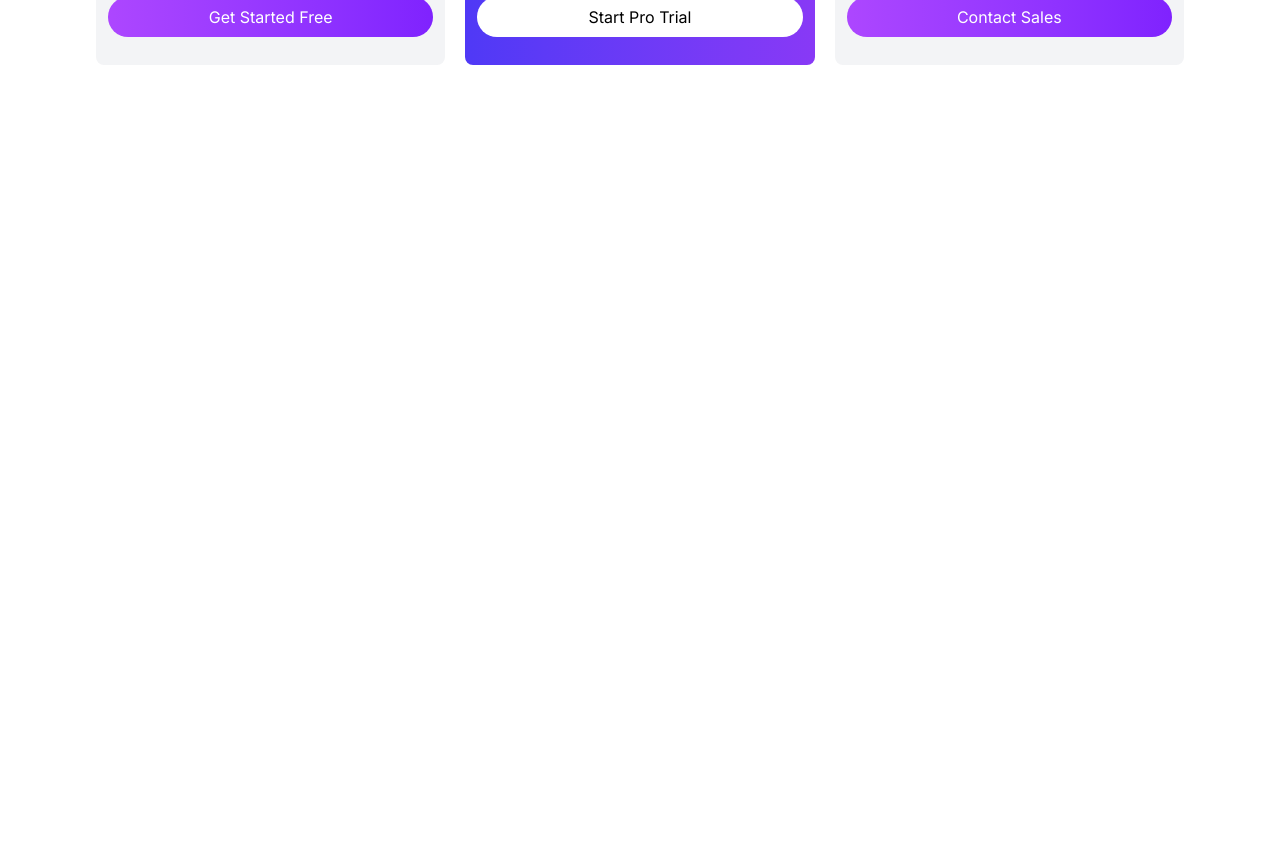
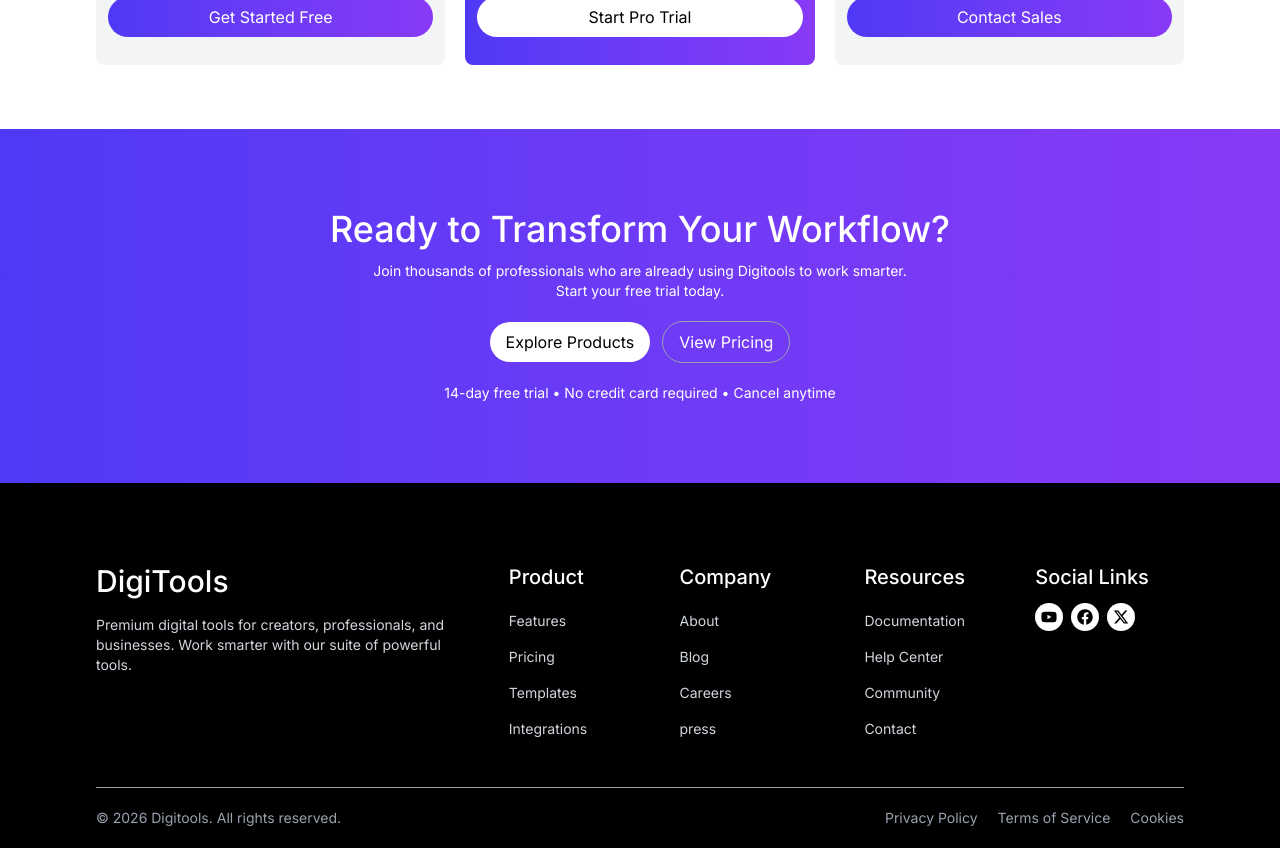
Before and after one commit to Ranadev25/assignment-6, a React (Vite) app: page / in a window 1280 px wide. Shown: the part 3280-4128 px from the top of the page. Before the commit the page ends 3409 px from the top, so only its background shows below. Built offline with nearby package versions, Linux system fonts and the light colour scheme.

Commit message:
complete initial project setup

```diff
--- a/src/App.jsx
+++ b/src/App.jsx
@@ -7,6 +7,8 @@ import BannerBottom from './components/banner/BannerBottom'
 import ProductsTools from './components/productTools/ProductsTools'
 import Steps3 from './components/getStarted/Steps3';
 import Pricing from './components/transparentPricing/Pricing';
+import Workflow from './components/workflow/Workflow';
+import Footer from './components/footer/Footer';
 
 const App = () => {
   const [products, setProducts] = useState([])
@@ -29,7 +31,9 @@ const App = () => {
       <BannerBottom />
       <ProductsTools products={products} setCount={setCount} count={count} setNewProducts={setNewProducts} newProducts={newProducts} />
       <Steps3 />
-      <Pricing/>
+      <Pricing />
+      <Workflow />
+      <Footer/>
     </main>
   )
 }
--- /dev/null
+++ b/src/components/footer/Footer.jsx
@@ -0,0 +1,99 @@
+import React from "react";
+import { FaYoutube, FaFacebook } from "react-icons/fa";
+import { FaXTwitter } from "react-icons/fa6";
+const Footer = () => {
+  return (
+    <div className="bg-black text-white pt-20 max-md:px-3">
+      <div className="md:w-[90%] lg:w-[85%] mx-auto ">
+        <div className="pb-10 grid sm:grid-cols-2 lg:grid-cols-3 gap-3">
+          <div>
+            <h1 className="text-3xl font-medium">DigiTools</h1>
+            <p className="mt-4 text-sm text-gray-300">
+              Premium digital tools for creators, professionals, and businesses.
+              Work smarter with our suite of powerful tools.
+            </p>
+          </div>
+          <div className="flex justify-around">
+            <div>
+              <h2 className="text-xl font-medium">Product</h2>
+              <ul className="text-sm text-gray-300 leading-9 mt-3">
+                <li>
+                  <a className="hover:underline" href="">Features</a>
+                </li>
+                <li>
+                  <a className="hover:underline" href="">Pricing</a>
+                </li>
+                <li>
+                  <a className="hover:underline" href="">Templates</a>
+                </li>
+                <li>
+                  <a className="hover:underline" href="">Integrations</a>
+                </li>
+              </ul>
+            </div>
+            <div>
+              <h2 className="text-xl font-medium">Company</h2>
+              <ul className="text-sm text-gray-300 leading-9 mt-3">
+                <li>
+                  <a className="hover:underline" href="">About</a>
+                </li>
+                <li>
+                  <a className="hover:underline" href="">Blog</a>
+                </li>
+                <li>
+                  <a className="hover:underline" href="">Careers</a>
+                </li>
+                <li>
+                  <a className="hover:underline" href="">press</a>
+                </li>
+              </ul>
+            </div>
+          </div>
+          <div className="flex justify-around">
+            <div>
+              <h1 className="text-xl font-medium">Resources</h1>
+              <ul className="text-sm text-gray-300 leading-9 mt-3">
+                <li>
+                  <a className="hover:underline" href="">Documentation</a>
+                </li>
+                <li>
+                  <a className="hover:underline" href="">Help Center</a>
+                </li>
+                <li>
+                  <a className="hover:underline" href="">Community</a>
+                </li>
+                <li>
+                  <a className="hover:underline" href="">Contact</a>
+                </li>
+              </ul>
+            </div>
+            <div>
+              <h1 className="text-xl font-medium">Social Links</h1>
+              <div className="flex gap-2 mt-3">
+                <div className="text-black bg-white w-7 h-7 flex items-center justify-center rounded-full hover:bg-red-500 hover:text-white cursor-pointer">
+                  <FaYoutube />
+                </div>
+                <div className="text-black bg-white w-7 h-7 flex items-center justify-center rounded-full hover:bg-red-500 hover:text-white cursor-pointer">
+                  <FaFacebook />
+                </div>
+                <div className="text-black bg-white w-7 h-7 flex items-center justify-center rounded-full hover:bg-red-500 hover:text-white cursor-pointer">
+                  <FaXTwitter />
+                </div>
+              </div>
+            </div>
+          </div>
+        </div>
+        <div className="py-5 border-t border-gray-400 grid sm:flex items-center justify-between text-sm text-gray-400">
+          <p>© 2026 Digitools. All rights reserved.</p>
+          <div className="flex gap-5">
+            <p>Privacy Policy</p>
+            <p>Terms of Service</p>
+            <p>Cookies</p>
+          </div>
+        </div>
+      </div>
+    </div>
+  );
+};
+
+export default Footer;
--- a/src/components/transparentPricing/Pricing.jsx
+++ b/src/components/transparentPricing/Pricing.jsx
@@ -16,7 +16,7 @@ const pricingPlans = [
       "1 project per month"
     ],
     buttonText: "Get Started Free",
-    buttonStyle: "bg-gradient-to-r from-purple-500 to-violet-600 text-white",
+    buttonStyle: "bg-gradient-to-r from-[#4F39F6] to-[#8839f6] text-white",
     isPopular: false,
     highlight: false
   },
@@ -54,11 +54,12 @@ const pricingPlans = [
       "Custom branding"
     ],
     buttonText: "Contact Sales",
-    buttonStyle: "bg-gradient-to-r from-purple-500 to-violet-600 text-white",
+    buttonStyle: "bg-gradient-to-r from-[#4F39F6] to-[#8839f6] text-white",
     isPopular: false,
     highlight: false
   }
 ];
+
 
 const Pricing = () => {
   return (
--- /dev/null
+++ b/src/components/workflow/Workflow.jsx
@@ -0,0 +1,22 @@
+import React from "react";
+
+const Workflow = () => {
+  return (
+    <div className="text-white bg-linear-to-r from-[#4F39F6] to-[#8839f6] text-center py-10 md:py-20">
+      <div className="md:w-[90%] lg:w-[85%] mx-auto">
+        <h1 className="font-medium text-3xl md:text-4xl mb-3">Ready to Transform Your Workflow?</h1>
+        <p className="text-sm mb-3">
+          Join thousands of professionals who are already using Digitools to
+          work smarter. <br /> Start your free trial today.
+        </p>
+        <div className="flex items-center justify-center gap-3 my-5">
+          <button className="bg-white text-black px-4 py-2 rounded-full">Explore Products</button>
+          <button className="border border-gray-400 px-4 py-2 rounded-full">View Pricing</button>
+        </div>
+        <p className="text-sm">14-day free trial • No credit card required • Cancel anytime</p>
+      </div>
+    </div>
+  );
+};
+
+export default Workflow;
```
